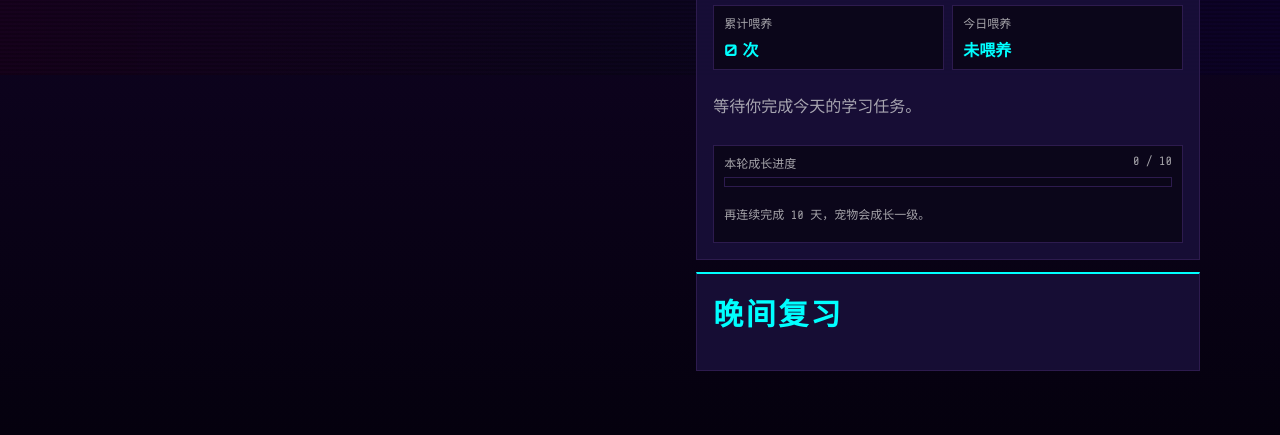
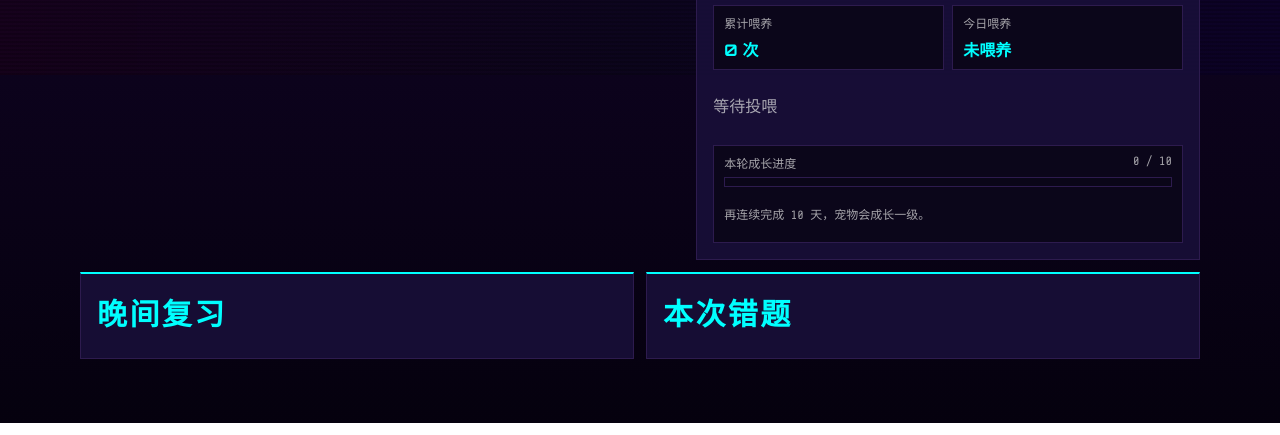
Before and after one commit to Rocket11am/4.4, a website: page public/today.html in a window 1280 px wide. Shown: the part 725-1160 px from the top of the page. Drawn offline with nearby package versions, Linux system fonts and the light colour scheme.

Commit message:
Add files via upload

```diff
--- a/public/css/pages.css
+++ b/public/css/pages.css
@@ -63,6 +63,16 @@
   display: grid;
   gap: 12px;
   align-items: start;
+}
+
+.today-main-grid {
+  display: grid;
+  gap: 12px;
+}
+
+.review-shell {
+  display: grid;
+  gap: 12px;
 }
 
 .today-status-card,
@@ -362,6 +372,10 @@
   scroll-margin-top: 20px;
 }
 
+.wrong-panel {
+  min-height: 0;
+}
+
 .quiz-shell {
   display: grid;
   gap: 12px;
@@ -452,7 +466,7 @@
     align-items: stretch;
   }
 
-  .today-shell {
+  .today-main-grid {
     grid-template-columns: 1.2fr 1fr;
     align-items: start;
   }
@@ -462,19 +476,18 @@
     grid-row: 1;
   }
 
-  .pet-panel {
-    grid-column: 2;
-    grid-row: 1;
-  }
-
   .today-items-card {
     grid-column: 1;
     grid-row: 2;
   }
 
-  .review-panel {
+  .pet-panel {
     grid-column: 2;
-    grid-row: 2;
+    grid-row: 1 / span 2;
+  }
+
+  .review-shell {
+    grid-template-columns: 1fr 1fr;
   }
 
   .pet-shell {
--- a/public/today.html
+++ b/public/today.html
@@ -32,6 +32,7 @@
     </section>
 
     <section id="today-content" class="today-shell" hidden>
+      <section class="today-main-grid">
         <article class="card today-status-card">
           <p class="tiny">&gt; daily status</p>
           <h1 class="terminal-title">今日学习</h1>
@@ -68,7 +69,7 @@
                 <div class="pet-stat"><span>累计喂养</span><b id="pet-feeds">0 次</b></div>
                 <div class="pet-stat"><span>今日喂养</span><b id="pet-fed-today">未喂养</b></div>
               </div>
-            <p id="pet-mood" class="muted">等待你完成今天的学习任务。</p>
+              <p id="pet-mood" class="muted">等待投喂</p>
               <div class="pet-progress">
                 <div class="pet-progress-top">
                   <span>本轮成长进度</span>
@@ -85,12 +86,18 @@
           <h2 class="section-title">学习内容</h2>
           <div id="today-items" class="list"></div>
         </article>
+      </section>
 
+      <section class="review-shell">
         <article class="card review-panel" id="review-panel">
           <h2 class="section-title">晚间复习</h2>
           <form id="quiz-form" class="list"></form>
-        <div id="quiz-wrong" class="list" style="margin-top:12px;"></div>
         </article>
+        <article class="card wrong-panel">
+          <h2 class="section-title">本次错题</h2>
+          <div id="quiz-wrong" class="list"></div>
+        </article>
+      </section>
     </section>
   </main>
 
```
Lines whose indentation alone changed are shown as unchanged.
